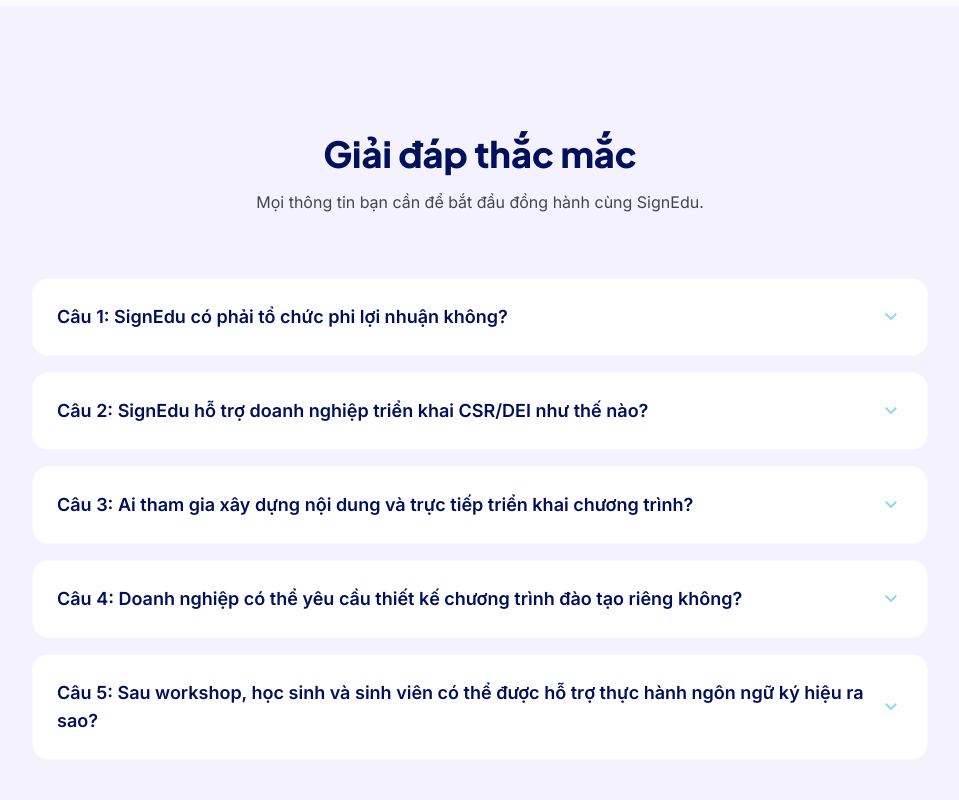
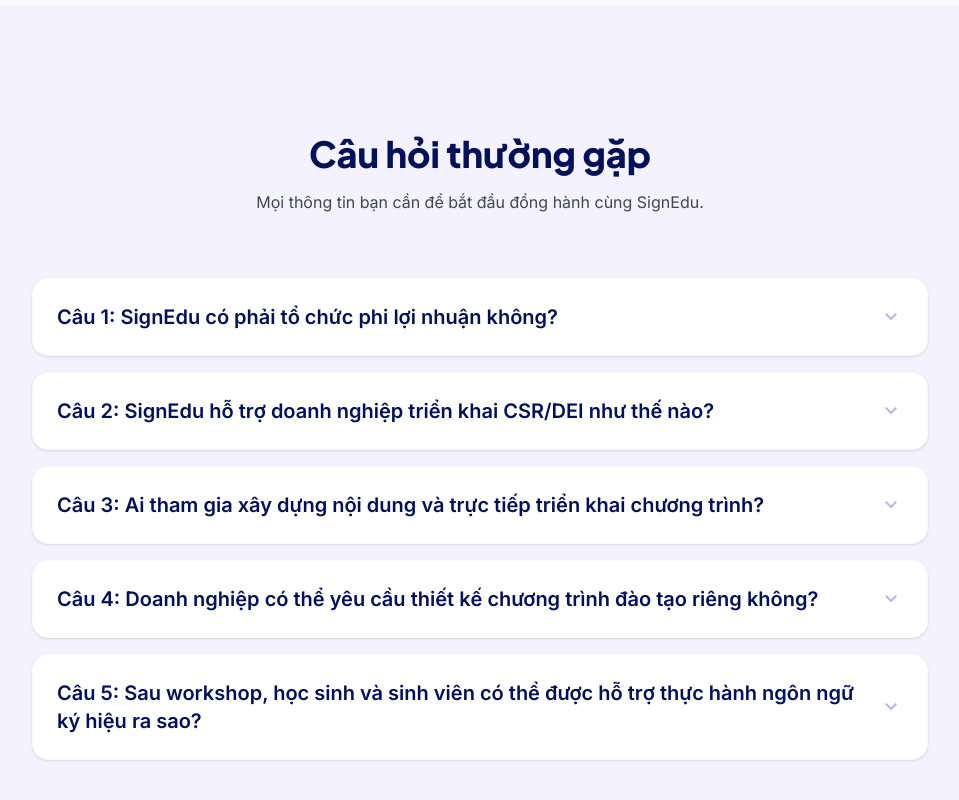
Before and after one commit to taihungg/signedu-website, a Next.js app: page / in a window 1280 px wide. Shown: the part 3888-4688 px from the top of the page, without its empty margins (160-1119 px from the left). Built offline with nearby package versions, Linux system fonts and the light colour scheme.

Commit message:
complete FAQ section

```diff
--- a/src/app/page.tsx
+++ b/src/app/page.tsx
@@ -406,7 +406,7 @@ export default function Home() {
       <section className="py-32 px-8 bg-surface-container-low">
         <div className="max-w-4xl mx-auto">
           <div className="text-center mb-16 space-y-4">
-            <h2 className="font-headline font-extrabold text-4xl">Giải đáp thắc mắc</h2>
+            <h2 className="font-headline font-extrabold text-4xl">Câu hỏi thường gặp</h2>
             <p className="text-on-surface-variant">Mọi thông tin bạn cần để bắt đầu đồng hành cùng SignEdu.</p>
           </div>
           <FaqAccordion />
--- a/src/components/FaqAccordion.tsx
+++ b/src/components/FaqAccordion.tsx
@@ -49,22 +49,33 @@ export default function FaqAccordion() {
         return (
           <div
             key={index}
-            className={`faq-item bg-surface-container-lowest rounded-2xl overflow-hidden border border-outline-variant/10 ${
-              isActive ? "active" : ""
+            className={`bg-surface-container-lowest rounded-2xl border border-outline-variant/10 transition-all duration-300 overflow-hidden ${
+              isActive ? "shadow-md border-[#83daf2]/50" : "shadow-sm hover:shadow"
             }`}
           >
             <button
-              className="w-full p-6 text-left flex justify-between items-center group focus:outline-none cursor-pointer"
+              className="w-full p-6 text-left flex gap-4 justify-between items-center group focus:outline-none cursor-pointer"
               onClick={() => toggleFaq(index)}
+              aria-expanded={isActive}
             >
-              <span className="font-bold text-lg">{faq.question}</span>
-              <span className="material-symbols-outlined text-primary transition-transform duration-300">
+              <span className={`font-bold text-lg md:text-xl transition-colors duration-300 ${isActive ? "text-[#3D4DA3]" : "text-[#00105b]"}`}>
+                {faq.question}
+              </span>
+              <span
+                className={`material-symbols-outlined transition-transform duration-300 ${isActive ? "rotate-180 text-[#83daf2]" : "text-[#3D4DA3]/40"}`}
+              >
                 expand_more
               </span>
             </button>
-            <div className="faq-answer">
-              <div className="px-6 pb-6 text-on-surface-variant leading-relaxed">
-                {faq.answer}
+            <div
+              className={`grid transition-all duration-300 ease-in-out ${
+                isActive ? "grid-rows-[1fr] opacity-100" : "grid-rows-[0fr] opacity-0"
+              }`}
+            >
+              <div className="overflow-hidden">
+                <div className="px-6 pb-6 text-on-surface-variant leading-relaxed text-[15px] md:text-base">
+                  {faq.answer}
+                </div>
               </div>
             </div>
           </div>
```
